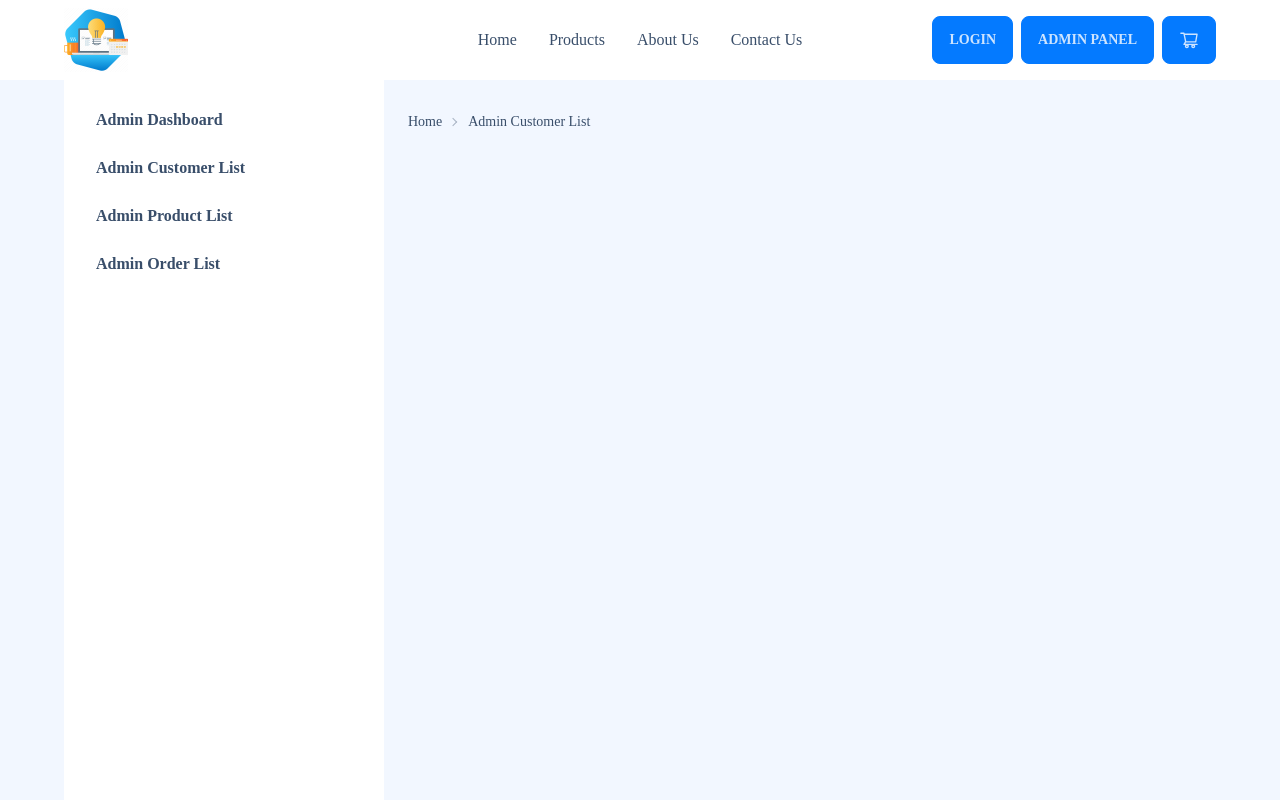
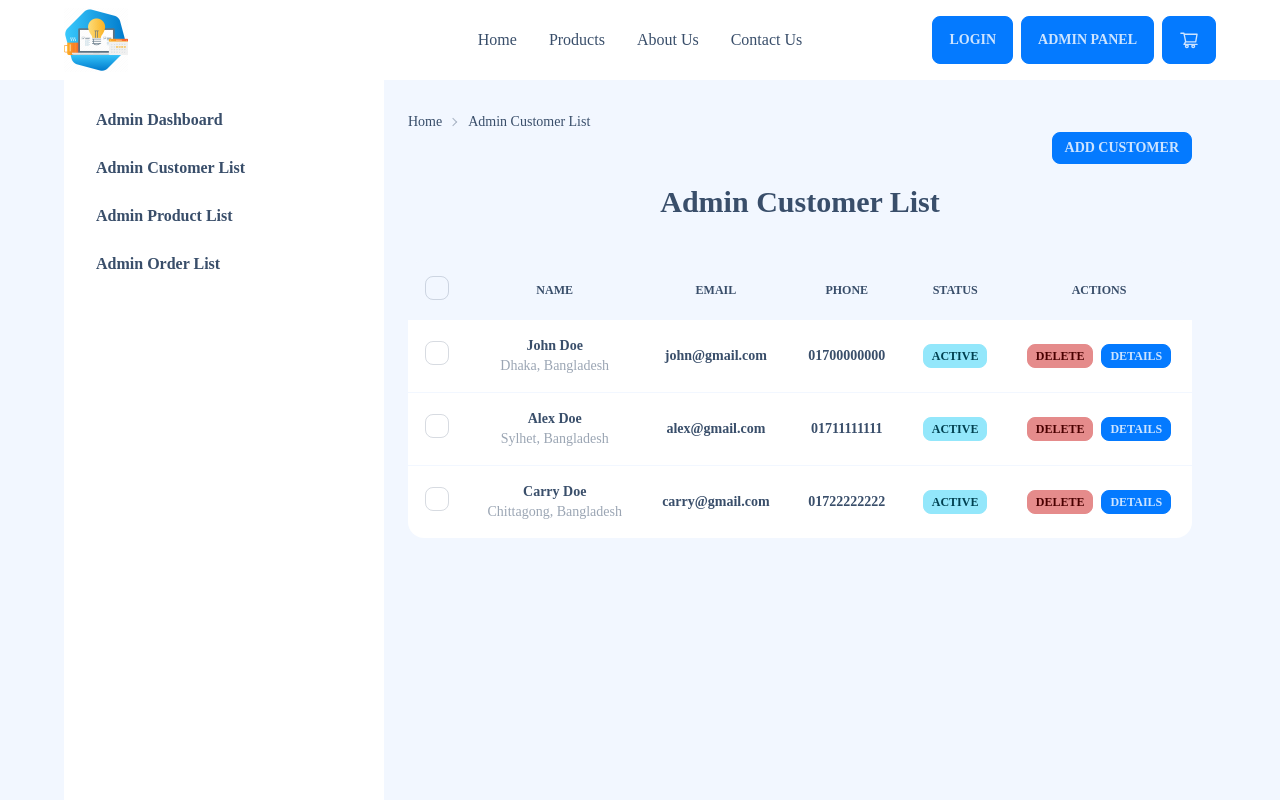
Before and after one commit to ruhulaminparvez/admin-panel-repliq, a React (Create React App) app: page /admin/customer in a window 1280 px wide. Shown: the top 800 px of the page. Built offline with nearby package versions, Linux system fonts and the light colour scheme; a web font is replaced by a local one.

Commit message:
Admin Product Customer Done :octocat:

```diff
--- a/src/Pages/Dashboard/AdminCustomer/AdminCustomer.js
+++ b/src/Pages/Dashboard/AdminCustomer/AdminCustomer.js
@@ -1,5 +1,6 @@
 import React from 'react';
 import { Link } from 'react-router-dom';
+import CustomerTable from './CustomerTable';
 
 const AdminCustomer = () => {
     return (
@@ -9,6 +10,13 @@ const AdminCustomer = () => {
                     <li><Link to="/">Home</Link></li>
                     <li><Link to="/admin">Admin Customer List</Link></li>
                 </ul>
+                <div>
+                    <div className="flex justify-end">
+                        <Link to="/admin/customer/add" className="btn btn-primary btn-sm">Add Customer</Link>
+                    </div>
+                    <h1 className="text-3xl font-bold text-center mt-5">Admin Customer List</h1>
+                    <CustomerTable/>
+                </div>
             </div>
         </>
     );
--- /dev/null
+++ b/src/Pages/Dashboard/AdminCustomer/CustomerData.js
@@ -0,0 +1,28 @@
+const customerData = [
+    {
+        id: 1,
+        name: 'John Doe',
+        email: 'john@gmail.com',
+        phone: '01700000000',
+        address: 'Dhaka, Bangladesh',
+        status: 'active',
+    },
+    {
+        id: 2,
+        name: 'Alex Doe',
+        email: 'alex@gmail.com',
+        phone: '01711111111',
+        address: 'Sylhet, Bangladesh',
+        status: 'active',
+    },
+    {
+        id: 3,
+        name: 'Carry Doe',
+        email: 'carry@gmail.com',
+        phone: '01722222222',
+        address: 'Chittagong, Bangladesh',
+        status: 'active',
+    }
+]
+
+export default customerData;
--- /dev/null
+++ b/src/Pages/Dashboard/AdminCustomer/CustomerTable.js
@@ -0,0 +1,67 @@
+import React from 'react';
+import customerData from './CustomerData';
+
+const CustomerTable = () => {
+    return (
+        <>
+            <div className="overflow-x-auto w-full py-10">
+                <table className="table w-full">
+                    {/* head */}
+                    <thead>
+                    <tr className='text-center'>
+                        <th>
+                        <label>
+                            <input type="checkbox" className="checkbox" />
+                        </label>
+                        </th>
+                        <th>Name</th>
+                        <th>Email</th>
+                        <th>Phone</th>
+                        <th>Status</th>
+                        <th>Actions</th>
+                    </tr>
+                    </thead>
+                    <tbody>
+                    {/* row */}
+                    {
+                        customerData.length > 0 ? customerData.map((item, index) => {
+                            return (
+                                <tr className='text-center' key={index}>
+                                    <th>
+                                    <label>
+                                        <input type="checkbox" className="checkbox" />
+                                    </label>
+                                    </th>
+                                    <td>
+                                        <div>
+                                            <div className="font-bold">{item.name}</div>
+                                            <div className="text-sm opacity-50">{item.address}</div>
+                                        </div>
+                                    </td>
+                                    <td>
+                                        <div className="font-bold">{item.email}</div>
+                                    </td>
+                                    <td>
+                                        <div className="font-bold">{item.phone}</div>
+                                    </td>
+                                    <td>
+                                        <div className="font-semibold btn btn-xs btn-info">{item.status}</div>
+                                    </td>
+                                    <th>
+                                    <button className="btn btn-error btn-xs mr-2">delete</button>
+                                    <button className="btn btn-primary btn-xs">details</button>
+                                    </th>
+                                </tr>
+                            )
+                        }) : <tr className='text-center'>
+                                <td colSpan='6'>No Data Found</td>
+                            </tr>
+                        }
+                    </tbody>
+                </table>
+            </div>
+        </>
+    );
+};
+
+export default CustomerTable;
--- a/src/Pages/Dashboard/AdminProduct/AdminProduct.js
+++ b/src/Pages/Dashboard/AdminProduct/AdminProduct.js
@@ -1,5 +1,6 @@
 import React from 'react';
 import { Link } from 'react-router-dom';
+import ProductTable from './ProductTable';
 
 const AdminProduct = () => {
     return (
@@ -9,6 +10,13 @@ const AdminProduct = () => {
                     <li><Link to="/">Home</Link></li>
                     <li><Link to="/admin">Admin Product List</Link></li>
                 </ul>
+                <div>
+                    <div className="flex justify-end">
+                        <Link to="/admin/customer/add" className="btn btn-primary btn-sm">Add Product</Link>
+                    </div>
+                    <h1 className="text-3xl font-bold text-center mt-5">Admin Product List</h1>
+                    <ProductTable/>
+                </div>
             </div>
         </>
     );
--- /dev/null
+++ b/src/Pages/Dashboard/AdminProduct/ProductData.js
@@ -0,0 +1,22 @@
+const productData = [
+    {
+        name: "shirt",
+        price: 100.00,
+        quantity: 10,
+        status: "active",
+    },
+    {
+        name: "pant",
+        price: 200.00,
+        quantity: 20,
+        status: "active",
+    },
+    {
+        name: "t-shirt",
+        price: 300.00,
+        quantity: 30,
+        status: "active",
+    }
+];
+
+export default productData;
--- /dev/null
+++ b/src/Pages/Dashboard/AdminProduct/ProductTable.js
@@ -0,0 +1,74 @@
+import React from "react";
+import productData from "./ProductData";
+
+const ProductTable = () => {
+  return (
+    <>
+      <div className="overflow-x-auto w-full py-10">
+        <table className="table w-full">
+          {/* head */}
+          <thead>
+            <tr className="text-center">
+              <th>
+                <label>
+                  <input type="checkbox" className="checkbox" />
+                </label>
+              </th>
+              <th>ProductName</th>
+              <th>Price</th>
+              <th>Stock</th>
+              <th>Status</th>
+              <th>Actions</th>
+            </tr>
+          </thead>
+          <tbody>
+            {/* row */}
+            {productData.length > 0 ? (
+              productData.map((item, index) => {
+                return (
+                  <tr className="text-center" key={index}>
+                    <th>
+                      <label>
+                        <input type="checkbox" className="checkbox" />
+                      </label>
+                    </th>
+                    <td>
+                      <div>
+                        <div className="font-bold">{item.name}</div>
+                      </div>
+                    </td>
+                    <td>
+                        <div className="font-bold">${item.price}.00</div>
+                    </td>
+                    <td>
+                        <div className="font-bold">{item.quantity}</div>
+                    </td>
+                    <td>
+                      <div className="font-semibold btn btn-xs btn-info">
+                        {item.status}
+                      </div>
+                    </td>
+                    <th>
+                      <button className="btn btn-error btn-xs mr-2">
+                        delete
+                      </button>
+                      <button className="btn btn-primary btn-xs">
+                        details
+                      </button>
+                    </th>
+                  </tr>
+                );
+              })
+            ) : (
+              <tr className="text-center">
+                <td colSpan="6">No Data Found</td>
+              </tr>
+            )}
+          </tbody>
+        </table>
+      </div>
+    </>
+  );
+};
+
+export default ProductTable;
--- a/src/Pages/Dashboard/Dashboard.js
+++ b/src/Pages/Dashboard/Dashboard.js
@@ -17,15 +17,23 @@ const Dashboard = () => {
                         <img src={adminImg} alt="admin" className="w-full"/>
                 </div>
                 <div className="card flex flex-row justify-center items-center mt-10 gap-5">
+
+                    <Link to="/admin/customer">
                         <button className="btn btn-primary">
-                        <Link to="/admin/customer">Admin Customer List</Link>
+                            Admin Customer List
                         </button>
+                    </Link>
+
+                    <Link to="/admin/product">
                         <button className="btn btn-primary">
-                        <Link to="/admin/product">Admin Product List</Link>
+                            Admin Product List
                         </button>
+                    </Link>
+                    <Link to="/admin/order">
                         <button className="btn btn-primary">
-                        <Link to="/admin/order">Admin Order List</Link>
+                            Admin Order List
                         </button>
+                    </Link>
                 </div>
             </div>
         </>
--- a/src/Router/Routes/Routes.js
+++ b/src/Router/Routes/Routes.js
@@ -38,6 +38,10 @@ const router = createBrowserRouter([
       {path: "/admin/product", element: <AdminProduct />},
       {path: "/admin/order", element: <AdminOrder />},
     ]
+  },
+  {
+    path: "*",
+    element: <NotFound />
   }
 ]);
 
```
Lines whose indentation alone changed are shown as unchanged.
